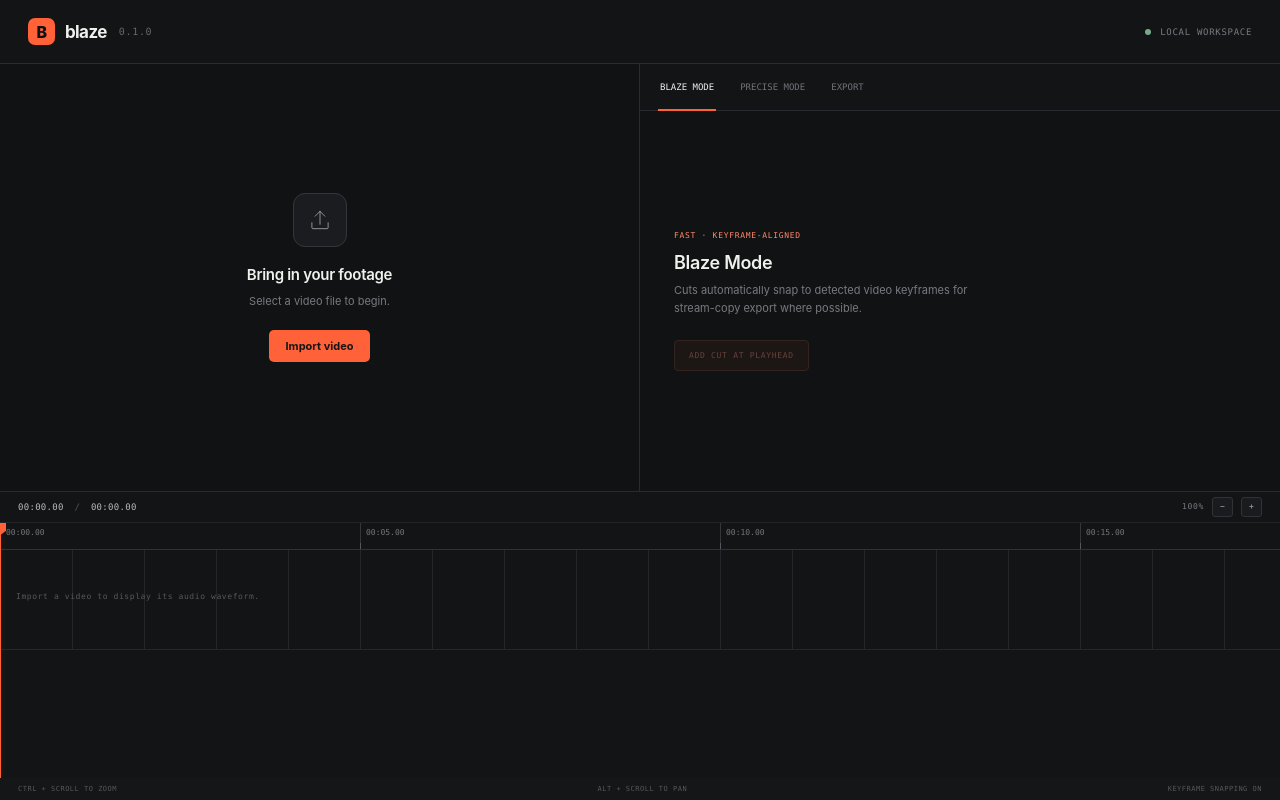
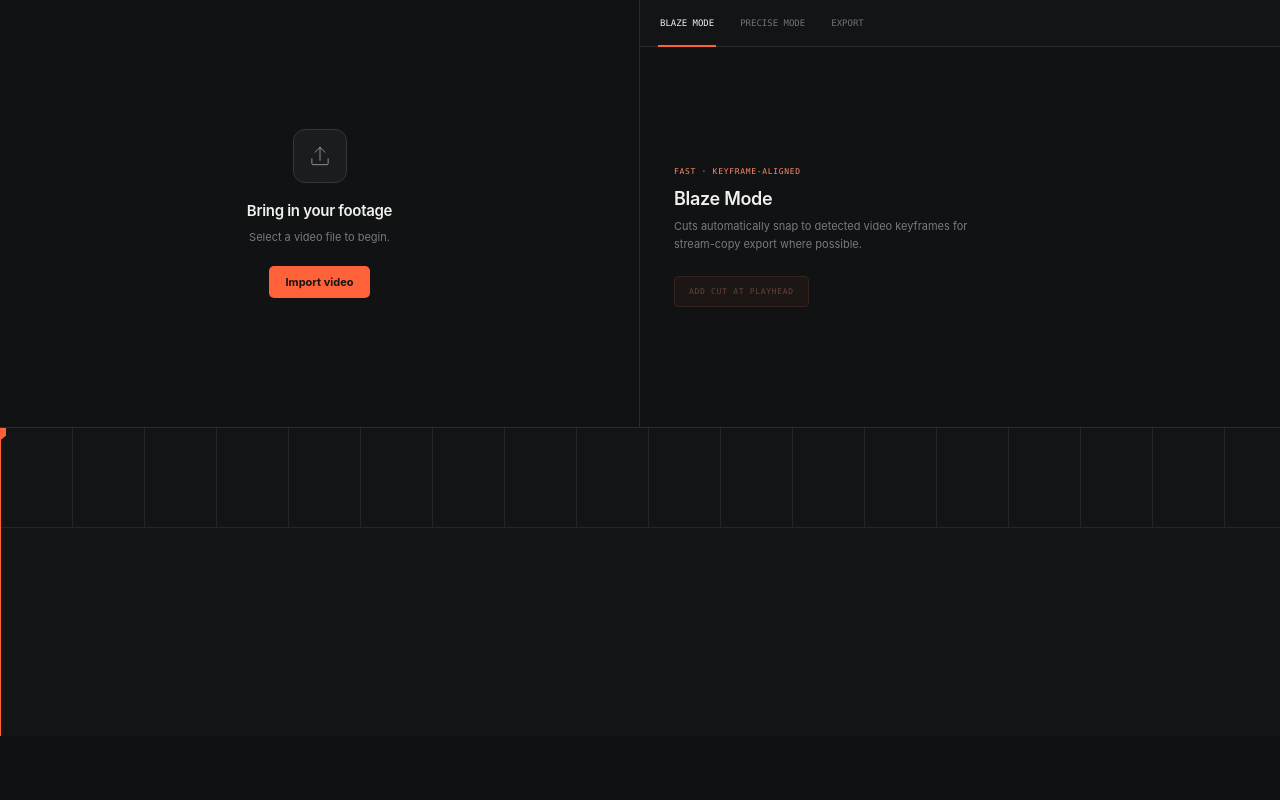
Before and after one commit to AnkushSarkar369/Blaze, a React (Vite) app: page / in a window 1280 px wide. Built offline with nearby package versions, Linux system fonts and the light colour scheme.

Commit message:
Strip timeline chrome and empty-state clutter for minimal workspace

```diff
--- a/src/App.tsx
+++ b/src/App.tsx
@@ -14,7 +14,6 @@ function App() {
   const videoRef = useRef<HTMLVideoElement>(null);
   const timelineViewport = useRef<HTMLDivElement>(null);
   const [videoUrl, setVideoUrl] = useState<string | null>(null);
-  const [videoName, setVideoName] = useState("");
   const [duration, setDuration] = useState(0);
   const [currentTime, setCurrentTime] = useState(0);
   const [zoom, setZoom] = useState(1);
@@ -54,7 +53,6 @@ function App() {
       if (oldUrl) URL.revokeObjectURL(oldUrl);
       return URL.createObjectURL(file);
     });
-    setVideoName(file.name);
     setDuration(0);
     setCurrentTime(0);
     setCuts([]);
@@ -111,11 +109,6 @@ function App() {
 
   return (
     <main className="app-shell">
-      <header className="topbar">
-        <div className="brand"><div className="brand-mark">B</div><span>blaze</span><span className="version">0.1.0</span></div>
-        <div className="topbar-right"><span className="status-dot" /><span className="status-label">LOCAL WORKSPACE</span></div>
-      </header>
-
       <section className="workspace-grid">
         <section className="quadrant preview-quadrant">
           {videoUrl ? (
@@ -162,18 +155,15 @@ function App() {
         </section>
 
         <section className="quadrant timeline-quadrant">
-          <div className="timeline-meta"><span className="timecode">{formatTime(currentTime)} <span className="time-divider">/</span> {formatTime(duration)}</span>
-            <div className="timeline-zoom"><span>{Math.round(zoom * 100)}%</span><button onClick={() => setZoom((z) => Math.max(0.25, z / 1.2))} aria-label="Zoom out">−</button><button onClick={() => setZoom((z) => Math.min(12, z * 1.2))} aria-label="Zoom in">+</button></div>
-          </div>
           <div className="timeline-viewport" ref={timelineViewport} onWheel={handleTimelineWheel}>
             <div className="timeline-canvas" style={{ width: contentWidth }}>
-              <div className="timeline-ruler" onClick={seekFromPointer}>
+              {videoUrl && <div className="timeline-ruler" onClick={seekFromPointer}>
                 {rulerTicks.map((tick) => <div className="ruler-tick" key={tick} style={{ left: tick * pixelsPerSecond }}><span>{formatTime(tick)}</span><i /></div>)}
-              </div>
+              </div>}
               <div className="waveform-track" onClick={seekFromPointer}>
                 {videoUrl ? <div className="waveform-clip" style={{ width: Math.max(4, duration * pixelsPerSecond) }}>
                   <div className="waveform-bars">{waveform.map((height, i) => <i key={i} style={{ height }} />)}</div>
-                </div> : <span className="waveform-empty">Import a video to display its audio waveform.</span>}
+                </div> : null}
               </div>
               {mode === "blaze" && videoUrl && <div className="keyframe-layer" style={{ width: contentWidth }}>{Array.from({ length: Math.floor(duration / 1.5) + 1 }, (_, i) =>
                 <i key={i} style={{ left: i * 1.5 * pixelsPerSecond }} />)}</div>}
@@ -181,7 +171,6 @@ function App() {
               <div className="playhead" style={{ left: currentTime * pixelsPerSecond }}><div className="playhead-cap" /><div className="playhead-line" /></div>
             </div>
           </div>
-          <div className="timeline-footer"><span>CTRL + SCROLL TO ZOOM</span><span>ALT + SCROLL TO PAN</span><span>{mode === "blaze" ? "KEYFRAME SNAPPING ON" : "KEYFRAME SNAPPING OFF"}</span></div>
         </section>
       </section>
     </main>
```
